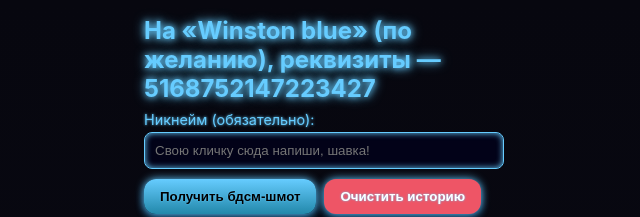
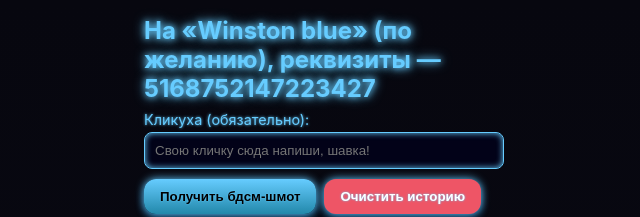
Before and after one commit to xxxsexxx/BDSM-ROULETTE-, a plain HTML site: page index.html in a window 1280 px wide. Shown: the top 217 px of the page, 316-956 px from the left. Drawn offline with Linux system fonts and the light colour scheme.

Commit message:
Change label from 'Никнейм' to 'Кликуха'

```diff
--- a/index.html
+++ b/index.html
@@ -69,7 +69,7 @@
 
 <div class="col controls">
   <h1>На «Winston blue» (по желанию), реквизиты — 5168752147223427</h1>
-  <label>Никнейм (обязательно):</label>
+  <label>Кликуха (обязательно):</label>
   <input id="nickname" type="text" placeholder="Свою кличку сюда напиши, шавка!">
   <div style="display:flex; gap:8px; margin-top:10px;">
     <button id="spinBtn">Получить бдсм-шмот</button>
```
